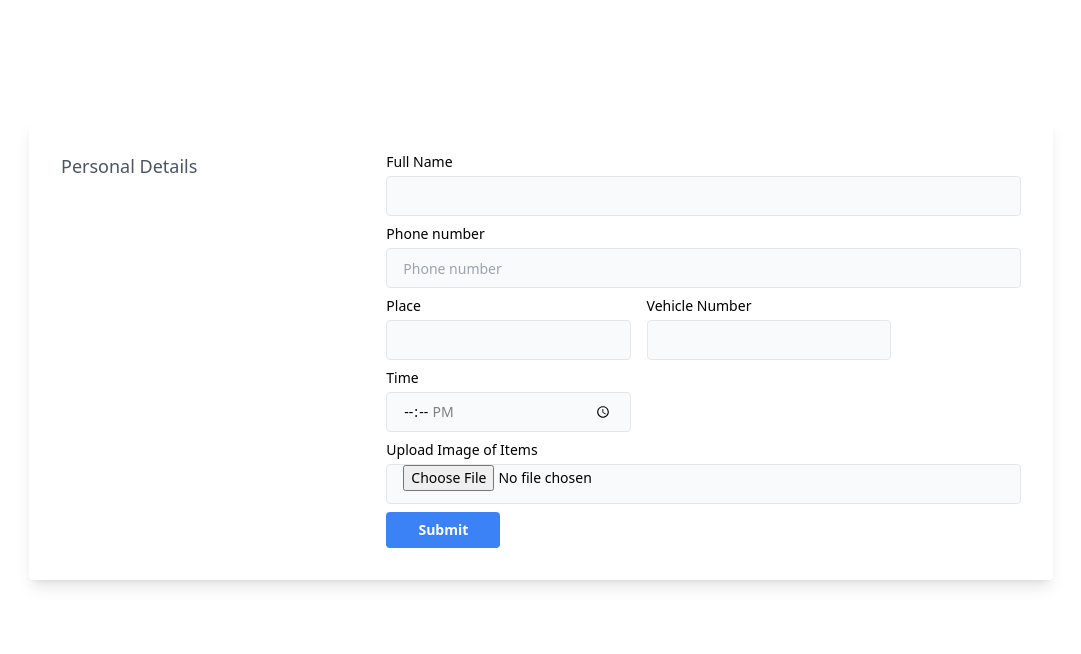
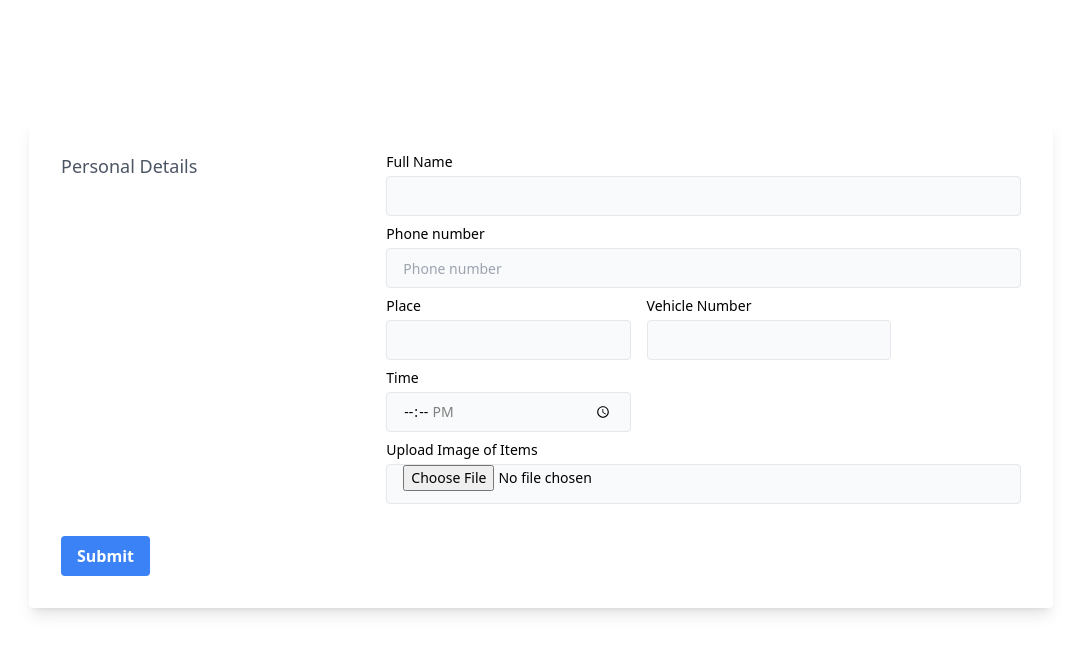
Before and after one commit to iamjuu/Decarbonising-webapplication-in-react, a React (Vite) app: page /register in a window 1280 px wide. Shown: the top 654 px of the page, without its empty margins (99-1180 px from the left). Built offline with nearby package versions, Linux system fonts and the light colour scheme.

Commit message:
preview set

```diff
--- a/src/components/forms/registerFrom.jsx
+++ b/src/components/forms/registerFrom.jsx
@@ -27,8 +27,6 @@ const initialValues = {
 // Submit handler
 const handleSubmit = async (values, { resetForm, setSubmitting }) => {
   try {
-    console.log(values,'sfsd');
-
     const formData = new FormData();
     formData.append("full_name", values.full_name);
     formData.append("phone", values.phone);
@@ -97,16 +95,6 @@ const Pickup = () => {
                 <div className="grid gap-4 gap-y-2 text-sm grid-cols-1 lg:grid-cols-3">
                   <div className="text-gray-600">
                     <p className="font-medium text-lg">Personal Details</p>
-
-                    {previewImage && (
-                   <div className="mt-2 relative w-full h-40 flex items-center justify-center">
-                   <img
-                     src={previewImage}
-                     alt="Preview"
-                     className="w-32 h-auto object-contain rounded"
-                   />
-                 </div>
-                    )}
                   </div>
 
                   <div className="lg:col-span-2">
@@ -207,16 +195,28 @@ const Pickup = () => {
                           className="text-red-500"
                         />
                       </div>
-                      <button
-  type="submit"
-  className="bg-blue-500 hover:bg-blue-700 text-white font-bold py-2 px-4 rounded focus:outline-none focus:ring-2 focus:ring-blue-500 focus:ring-opacity-50"
-  disabled={isSubmitting}
->
-  {isSubmitting ? "Submitting" : "Submit"}
-</button>
                     </div>
                   </div>
                 </div>
+
+                {/* Preview Image */}
+                <div className="mt-4  flex justify-center">
+                  {previewImage && (
+                    <img
+                      src={previewImage}
+                      alt="Preview"
+                      className="w-32 h-auto object-contain rounded"
+                    />
+                  )}
+                </div>
+
+                <button
+                  type="submit"
+                  className="bg-blue-500 hover:bg-blue-700 text-white font-bold py-2 px-4 rounded focus:outline-none focus:ring-2 focus:ring-blue-500 focus:ring-opacity-50 mt-4"
+                  disabled={isSubmitting}
+                >
+                  {isSubmitting ? "Submitting" : "Submit"}
+                </button>
               </div>
             </Form>
           )}
```
